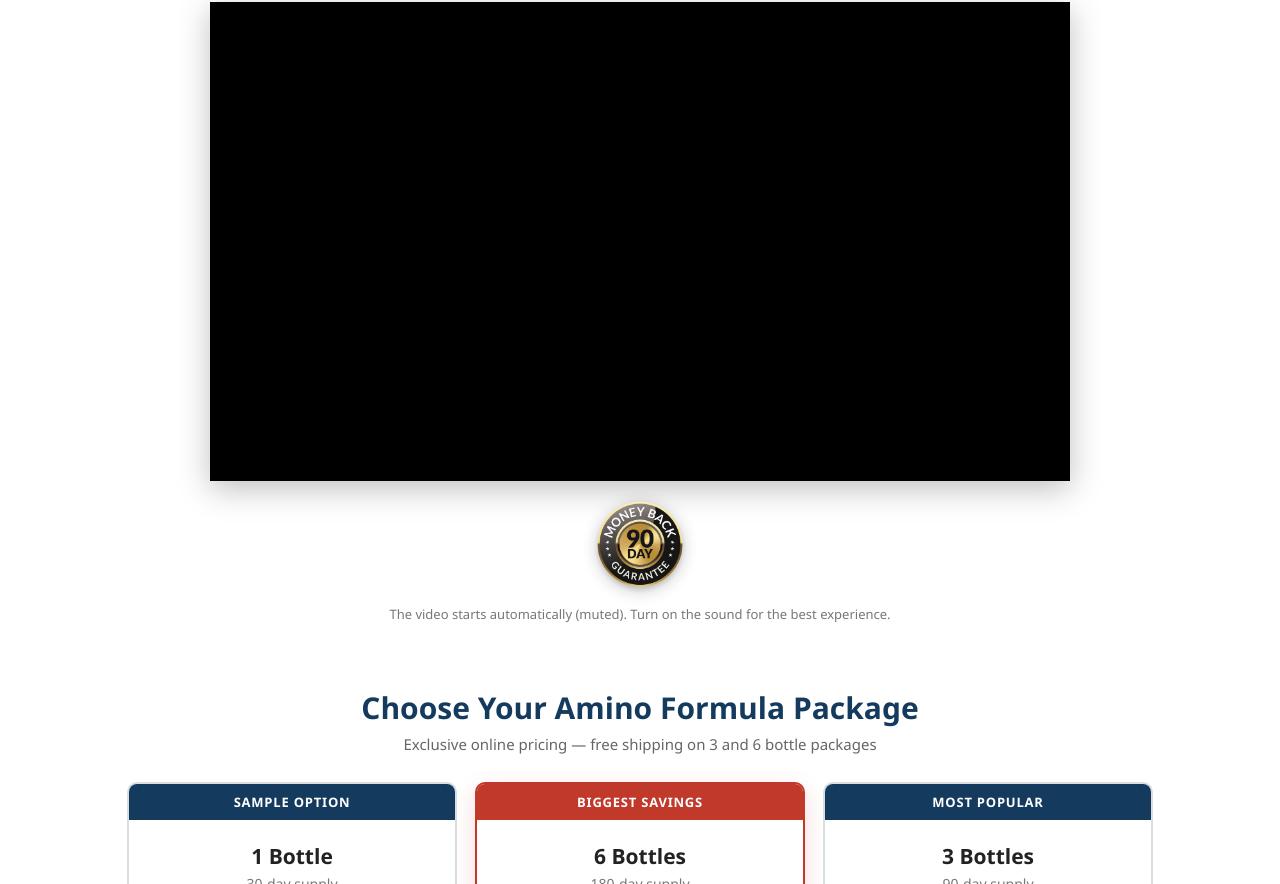
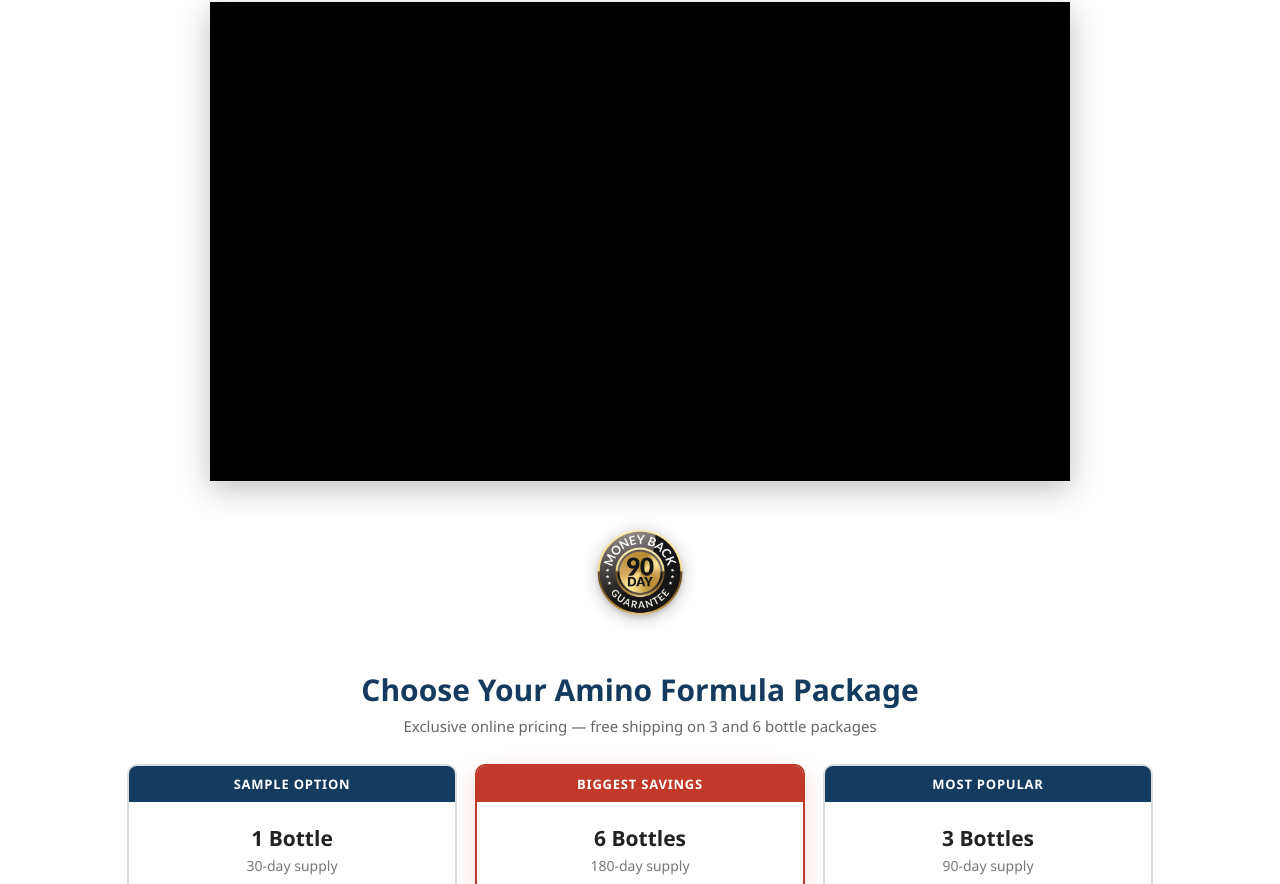
Before and after one commit to Vivere01/aminoformula, a plain HTML site: page index.html in a window 1280 px wide. Shown: the part 216-1100 px from the top of the page. Drawn offline with Linux system fonts and the light colour scheme.

Commit message:
Remove autoplay sound hint and center guarantee seal between video and offers

```diff
--- a/index.html
+++ b/index.html
@@ -61,18 +61,13 @@ j=d.createElement(s),dl=l!='dataLayer'?'&l='+l:'';j.async=true;j.src=
     width: 100%;
     height: auto;
   }
-  .video-hint {
-    font-size: 13px;
-    color: #777;
-    margin-top: 10px;
-  }
-
   /* ---------- SELO DE GARANTIA ---------- */
   .guarantee-seal {
     display: block;
     width: clamp(76px, 9vw, 96px);
     height: auto;
-    margin: 18px auto 0;
+    /* equal gaps: 46px above, and -18 + hero pad 30 + pricing pad 34 = 46px below */
+    margin: 46px auto -18px;
     opacity: .94;
     filter: drop-shadow(0 3px 9px rgba(0,0,0,.22));
     transition: transform .2s ease, opacity .2s ease;
@@ -378,8 +373,6 @@ height="0" width="0" style="display:none;visibility:hidden"></iframe></noscript>
          src="90%20dias%20garantia.webp"
          width="96" height="96"
          alt="90-day money back guarantee">
-
-    <p class="video-hint">The video starts automatically (muted). Turn on the sound for the best experience.</p>
   </section>
 
   <!-- CARD DE OFERTAS -->
```
